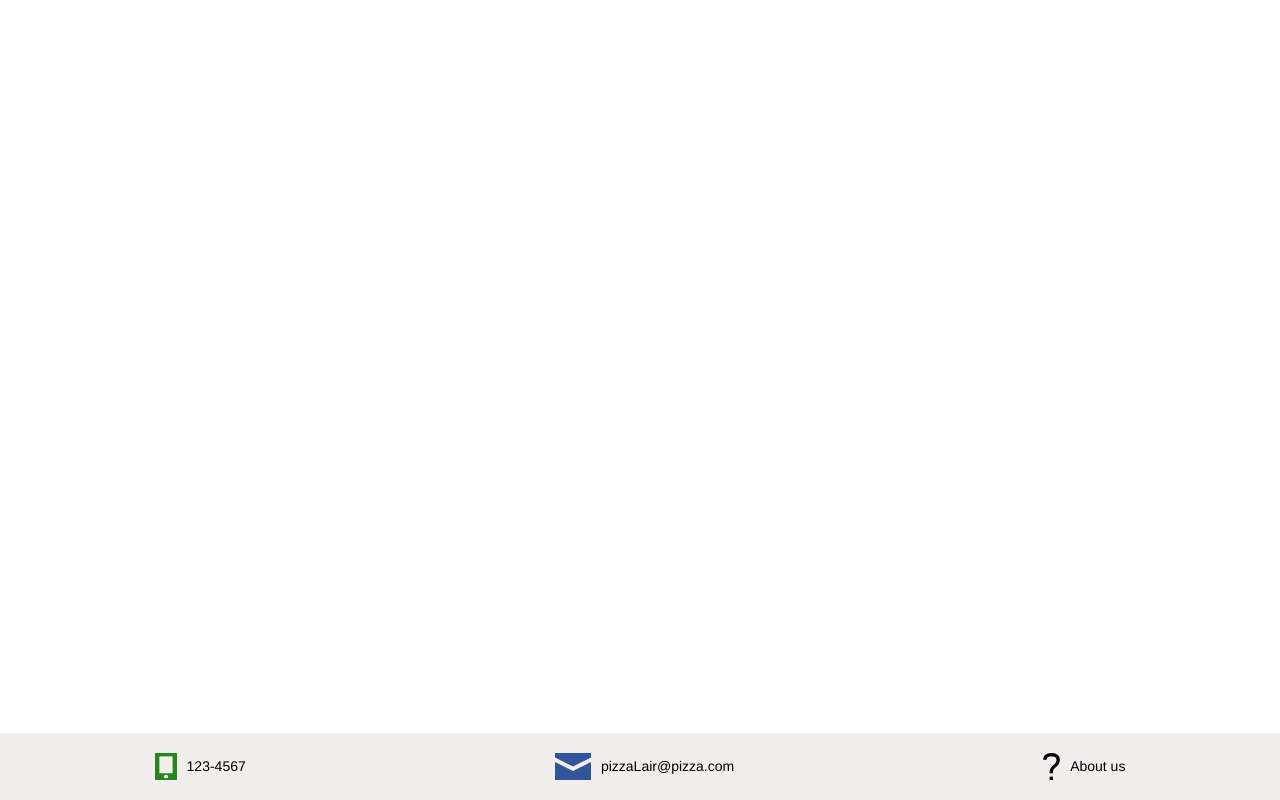
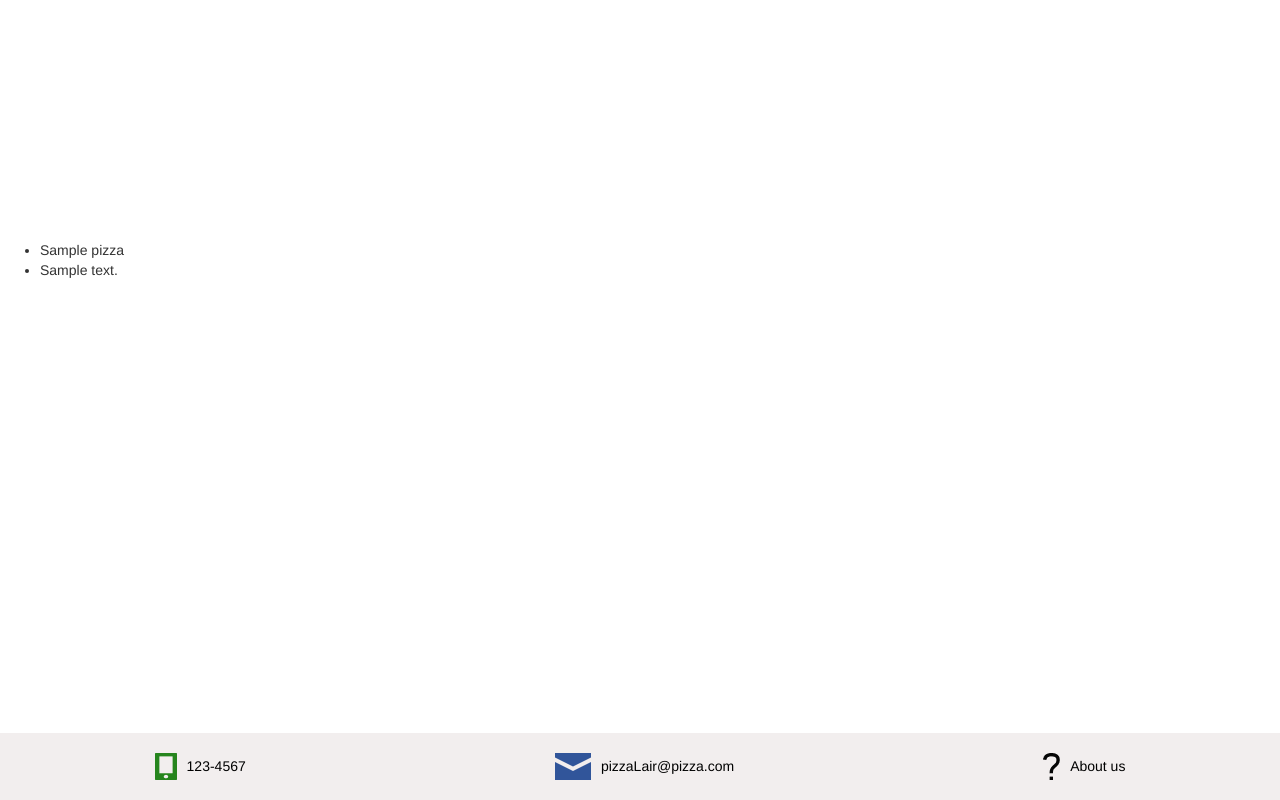
Before and after one commit to bjarkiivars/CandyQueen, a Django app: template pizzafront/templates/index.html in a window 1280 px wide. Run offline with Django 4.2, Linux system fonts and the light colour scheme; the template is opened without the code that fills it: values that come from a table or form of the project are taken from there, others are empty; tables that the repository leaves empty hold one stand-in row (values such as "Sample post"); some libraries are stand-ins or nearby versions.

Commit message:
added some changes

```diff
--- a/pizzafront/templates/index.html
+++ b/pizzafront/templates/index.html
@@ -26,6 +26,12 @@
         </div>
         <div id="contentBody">
             <!-- populate body content -->
+            <ul>
+            {% for unit in Pizza %}
+                <li> {{unit.name}} </li>
+                <li> {{unit.description}} </li>
+            {% endfor %}
+            </ul>
         </div>
         <div id="footer">
             <div id="pizzaPhone">
--- a/pizzafront/urls.py
+++ b/pizzafront/urls.py
@@ -4,5 +4,5 @@ from . import views
 
 urlpatterns = [
     path('', views.say_hello),
-    path('menu', views.getPizza)
+    path('menu/', views.getPizza)
 ]
--- a/static/css/style.css
+++ b/static/css/style.css
@@ -8,7 +8,7 @@ html, body {
 #navigation {
     display: flex;
     flex-direction: column;
-    min-height: 100%;
+    min-height: 30%;
 }
 
 #contentBody {
```
